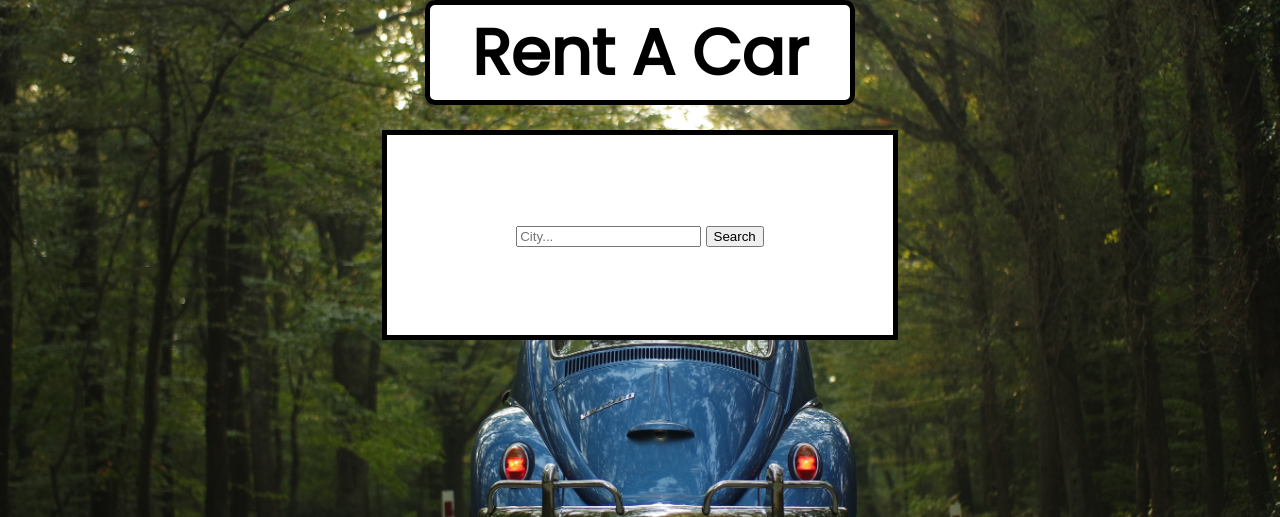
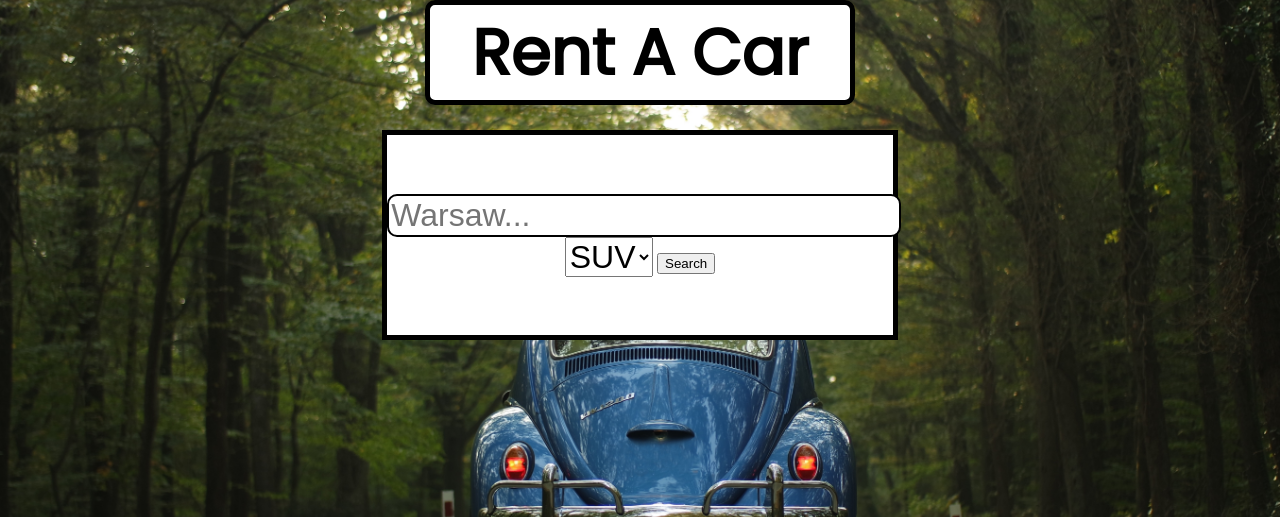
Before and after one commit to campbell-lucas/rent_a_car, a Django app: page / in a window 1280 px wide. Shown: the part 92-609 px from the top of the page. Run offline with Django 4.2, Linux system fonts and the light colour scheme; parts of the project's set-up code (start-up, migrations or seed data) failed here and were passed over.

Commit message:
edited the landing page to have a dropdown for categories and edited the look of the website a little

```diff
--- a/home/templates/home/landing-page.html
+++ b/home/templates/home/landing-page.html
@@ -12,9 +12,14 @@
         <div class="search-box">
             <form action="{% url 'home:car-search' %}" method="get" class="search-form">
                 <label for="city-search">
-                    <input name='q' type="text" placeholder="City..." id="city-search">
-                    <button type="submit">Search</button>
+                    <input name='q' type="text" placeholder="Warsaw..." id="city-search" required>
                 </label>
+                <label for="categories">
+                    <select name="categories" id="categories">
+                        <option value="SUV">SUV</option>
+                    </select>
+                </label>
+                 <button type="submit">Search</button>
             </form>
         </div>
     </div>
--- a/static/styles/main.css
+++ b/static/styles/main.css
@@ -100,6 +100,16 @@ div .search-box{
     margin: auto;
 }
 
-.search-form label {
+.search-form input {
+    width: 100%;
+    height: 100%;
+    line-height: 30px;
+    outline: 0;
+    border: 2px solid;
+    border-radius: 10px;
+    font-size: 32px;
+}
 
+.search-form select {
+    font-size: 32px;
 }
```
